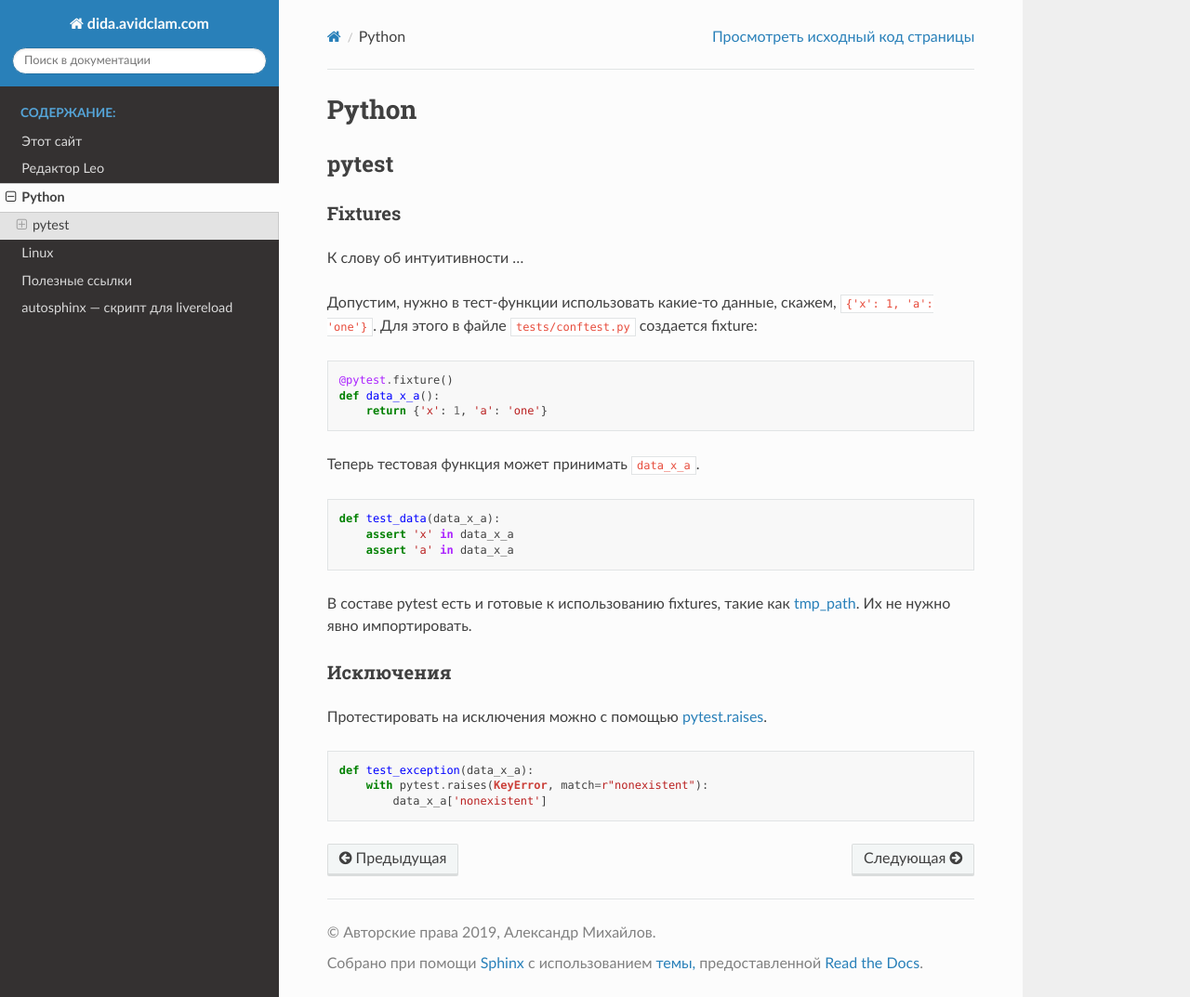
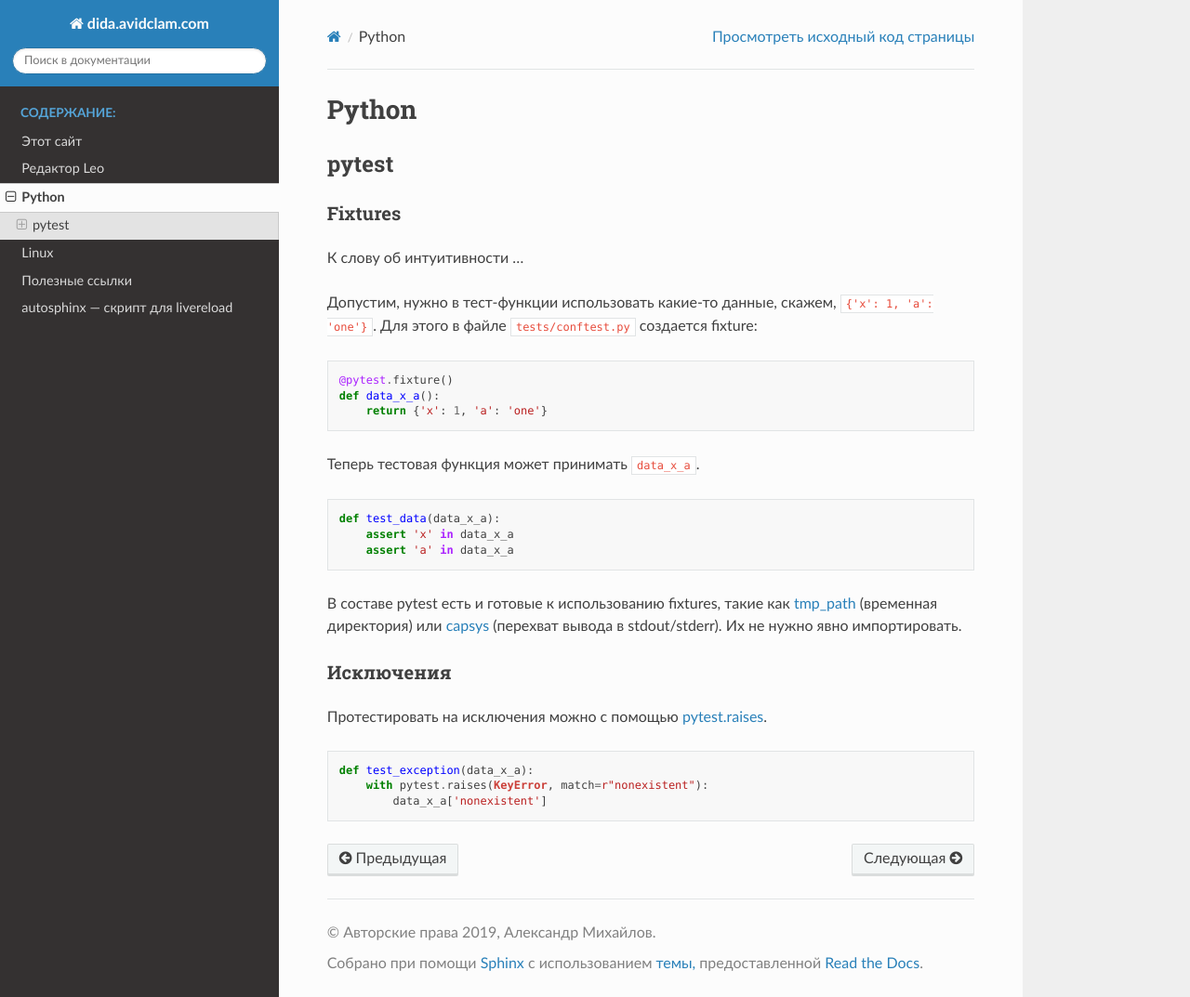
Before and after one commit to avidclam/dida, a Sphinx documentation site: the page built from docs/python.rst, in a window 1280 px wide and 1073 px high. Shown: the whole window at 93% size. Built offline with Sphinx 7.4.7 and the Read the Docs theme 2.0.0, drawn with Linux system fonts in a browser that asks for light colours.

Commit message:
pytest updated

```diff
--- a/docs/autosphinx.rst
+++ b/docs/autosphinx.rst
@@ -16,7 +16,7 @@ autosphinx --- скрипт для livereload
 
 Типичный запуск будет выглядеть примерно так::
 
-    autosphinx -p 5501 -w -3 -l&
+    autosphinx -p 5501 -w 3 -l&
 
 Код скрипта ниже:
 
--- a/docs/python.rst
+++ b/docs/python.rst
@@ -32,7 +32,10 @@ Fixtures
         assert 'a' in data_x_a
 
 В составе pytest есть и готовые к использованию fixtures,
-такие как `tmp_path <http://doc.pytest.org/en/latest/tmpdir.html>`_.
+такие как `tmp_path <http://doc.pytest.org/en/latest/tmpdir.html>`_
+(временная директория) или
+`capsys <https://docs.pytest.org/en/latest/reference.html?highlight=capsys#capsys>`_
+(перехват вывода в stdout/stderr).
 Их не нужно явно импортировать.
 
 Исключения
```
Also changed, not shown: 1 other file.
